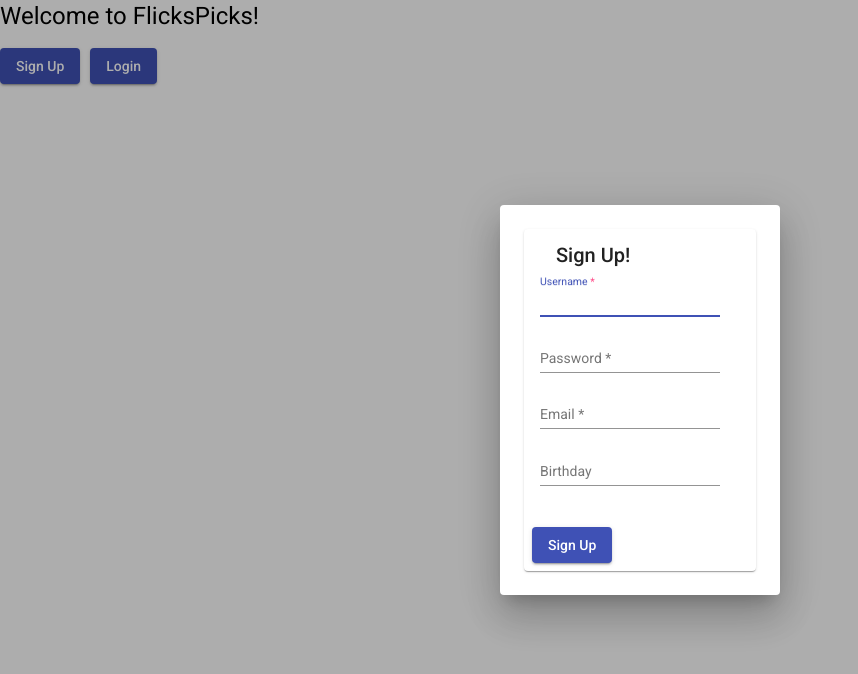
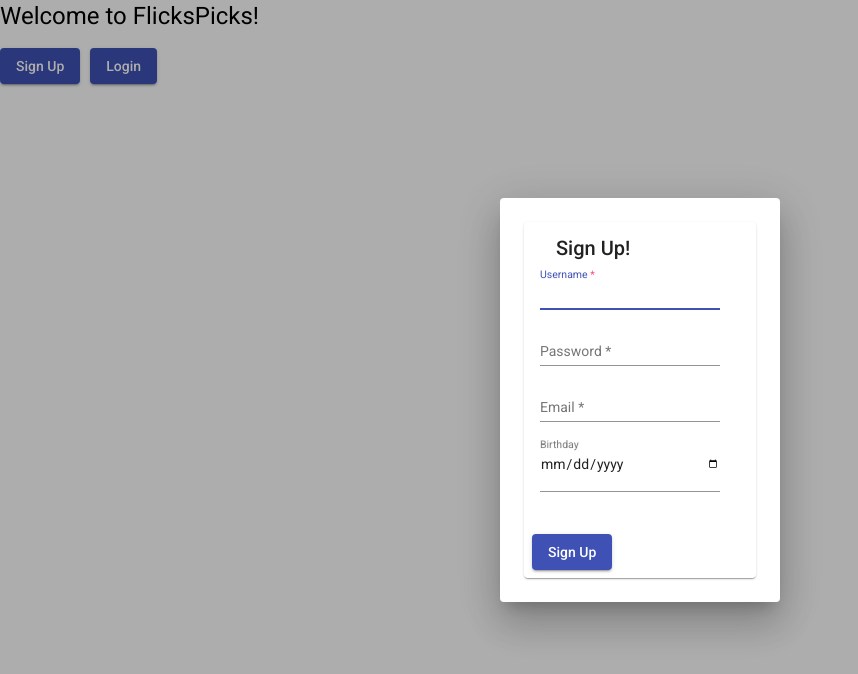
Before and after one commit to EmLmr/FlicksPicks-Angular-client, an Angular app: page / in a window 1280 px wide. Both pictures are taken after a click on the button "Sign Up". Shown: the top 674 px of the page, without its empty margins (0-858 px from the left). Built offline with nearby package versions, Linux system fonts and the light colour scheme.

Commit message:
reversed to date format in registration form

```diff
--- a/src/app/user-registration-form/user-registration-form.component.html
+++ b/src/app/user-registration-form/user-registration-form.component.html
@@ -42,7 +42,7 @@
         <input
           matInput
           [(ngModel)]="userData.Birthday"
-          type="text"
+          type="date"
           placeholder="Birthday"
           name="Birthday"
         />
```
